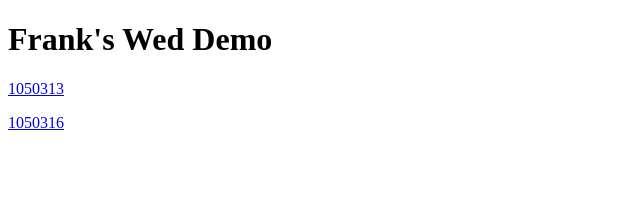
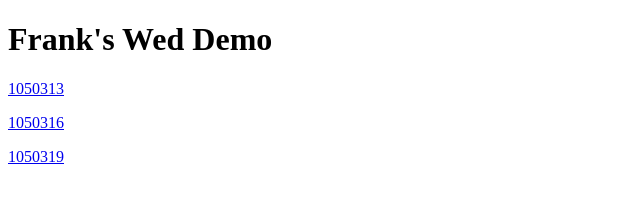
Before and after one commit to realsaiyuki/realsaiyuki.github.io, a plain HTML site: page index.html in a window 1280 px wide. Shown: the full height of the page, 0-640 px from the left. Drawn offline with Linux system fonts and the light colour scheme.

Commit message:
Update index.html

```diff
--- a/index.html
+++ b/index.html
@@ -7,5 +7,6 @@
   <h1>Frank's Wed Demo</h1>
   <p><a href="http://realsaiyuki.github.io/1050313/" target="_blank">1050313</a></p>
   <p><a href="http://realsaiyuki.github.io/1050316/" target="_blank">1050316</a></p>
+  <p><a href="http://realsaiyuki.github.io/1050319/" target="_blank">1050319</a></p>
 </body>
 </html>
```
